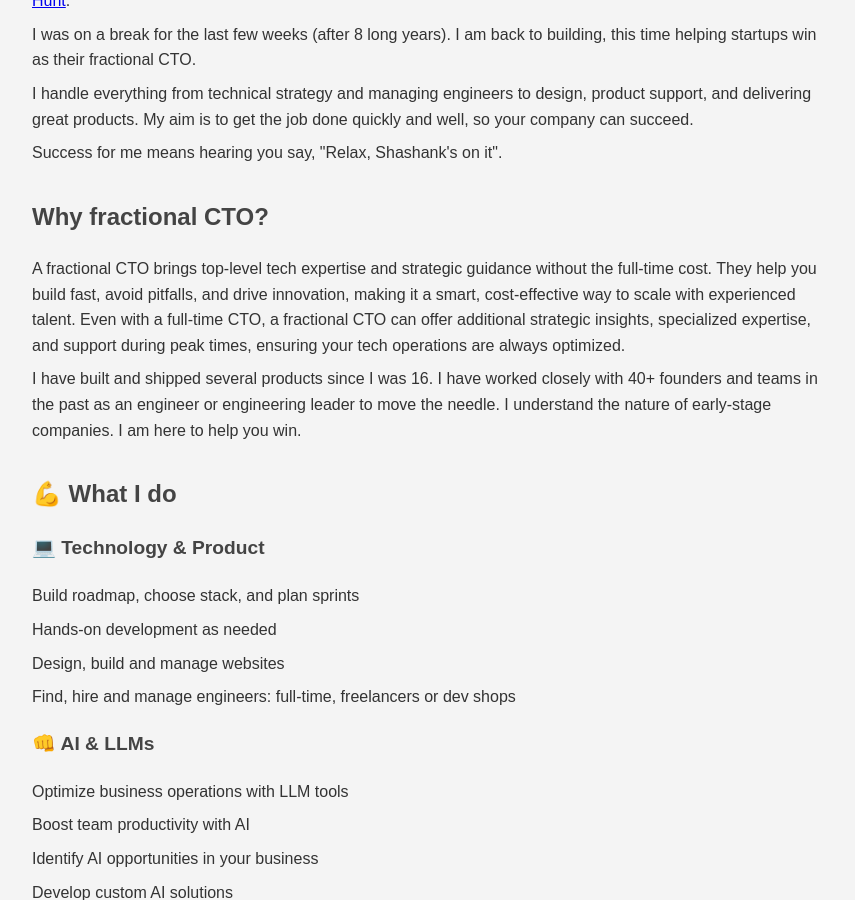
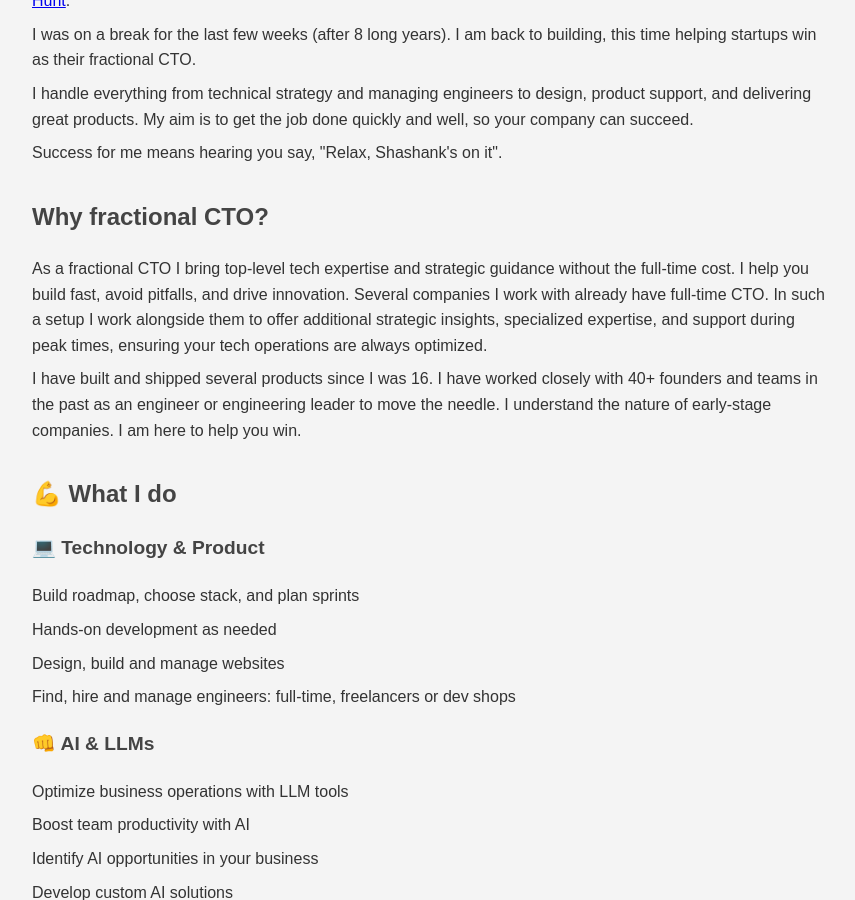
Before and after one commit to theshajha/theshajha, a Jekyll site: the page cto.html, which Jekyll copies as it is, in a window 1280 px wide and 900 px high, scrolled down 305 px. Shown: the whole window, without its empty margins (208-1063 px from the left). Built offline with Jekyll 4.4.1, drawn with Linux system fonts in a browser that asks for light colours.

Commit message:
updated landing page

```diff
--- a/cto.html
+++ b/cto.html
@@ -134,7 +134,7 @@
 
     <section class="section">
         <h2>Why fractional CTO?</h2>
-        <p>A fractional CTO brings top-level tech expertise and strategic guidance without the full-time cost. They help you build fast, avoid pitfalls, and drive innovation, making it a smart, cost-effective way to scale with experienced talent. Even with a full-time CTO, a fractional CTO can offer additional strategic insights, specialized expertise, and support during peak times, ensuring your tech operations are always optimized.</p>
+        <p>As a fractional CTO I bring top-level tech expertise and strategic guidance without the full-time cost. I help you build fast, avoid pitfalls, and drive innovation. Several companies I work with already have full-time CTO. In such a setup I work alongside them to offer additional strategic insights, specialized expertise, and support during peak times, ensuring your tech operations are always optimized.</p>
         <p>I have built and shipped several products since I was 16. I have worked closely with 40+ founders and teams in the past as an engineer or engineering leader to move the needle. I understand the nature of early-stage companies. I am here to help you win.</p>
     </section>
 
```
